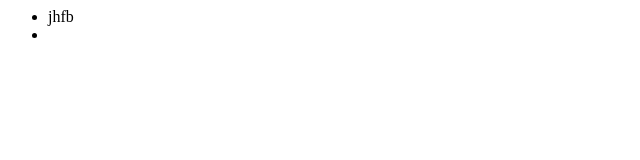
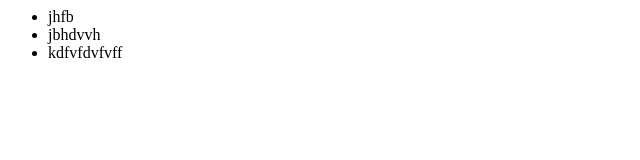
Before and after one commit to Anhar07/GitTutorial.Ignore, a plain HTML site: page index.html in a window 1280 px wide. Shown: the whole page, without its empty margins (0-640 px from the left). Drawn offline with Linux system fonts and the light colour scheme.

Commit message:
made changes

```diff
--- a/index.html
+++ b/index.html
@@ -1,2 +1,4 @@
 <ul>
-<li>jhfb<li>
+<li>jhfb</li>
+<li>jbhdvvh</li>
+<li>kdfvfdvfvff</li>
```
